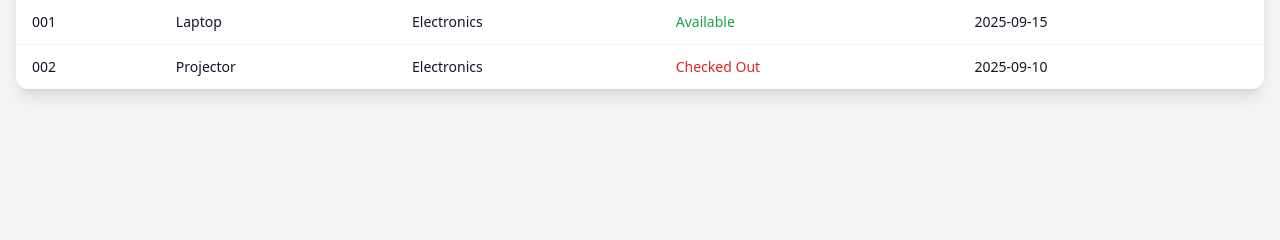
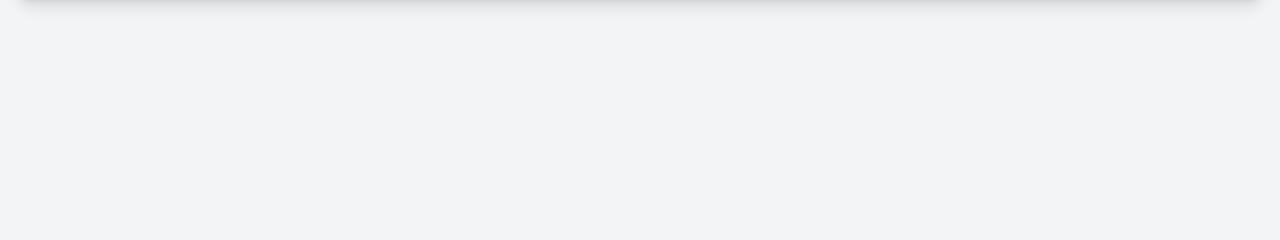
Before and after one commit to rpcovington2/AssetTracker, a Python web app: template web/templates/Dashboard.html in a window 1280 px wide. Shown: the part 190-430 px from the top of the page. Run offline with Jinja, Linux system fonts and the light colour scheme; the template is opened without the code that fills it, so the values that code supplies are empty; some libraries are stand-ins or nearby versions.

Commit message:
updated dashboard

```diff
--- a/web/templates/Dashboard.html
+++ b/web/templates/Dashboard.html
@@ -3,8 +3,8 @@
 <head>
   <meta charset="UTF-8" />
   <meta name="viewport" content="width=device-width, initial-scale=1.0" />
-  <title>Asset Tracker (NFC Reader)</title>
-  <!-- Tailwind CSS CDN -->
+  <title>Asset Tracker</title>
+  <!-- Tailwind CSS -->
   <script src="https://cdn.tailwindcss.com"></script>
 </head>
 <body class="bg-gray-100 text-gray-900">
@@ -38,37 +38,47 @@
           </tr>
         </thead>
         <tbody id="assetTable" class="divide-y divide-gray-100">
-          <!-- Example row (replace with DB data loop in backend) -->
-          <tr class="hover:bg-blue-50">
-            <td class="px-4 py-3">001</td>
-            <td class="px-4 py-3">Laptop</td>
-            <td class="px-4 py-3">Electronics</td>
-            <td class="px-4 py-3 text-green-600 font-medium">Available</td>
-            <td class="px-4 py-3">2025-09-15</td>
-          </tr>
-          <tr class="hover:bg-blue-50">
-            <td class="px-4 py-3">002</td>
-            <td class="px-4 py-3">Projector</td>
-            <td class="px-4 py-3">Electronics</td>
-            <td class="px-4 py-3 text-red-600 font-medium">Checked Out</td>
-            <td class="px-4 py-3">2025-09-10</td>
-          </tr>
+          <!-- Filled dynamically -->
         </tbody>
       </table>
     </div>
   </main>
 
-  <!-- Small JS for filtering -->
+  <!-- JS: Load JSON from API and render -->
   <script>
+    async function loadAssets() {
+      const response = await fetch("{{ url_for('api_assets') }}");
+      const assets = await response.json();
+      const tableBody = document.getElementById("assetTable");
+      tableBody.innerHTML = ""; // clear before inserting
+
+      assets.forEach(asset => {
+        const row = document.createElement("tr");
+        row.classList.add("hover:bg-blue-50");
+        row.innerHTML = `
+          <td class="px-4 py-3">${asset.id}</td>
+          <td class="px-4 py-3">${asset.name}</td>
+          <td class="px-4 py-3">${asset.category}</td>
+          <td class="px-4 py-3 ${asset.status === 'Available' ? 'text-green-600 font-medium' : 'text-red-600 font-medium'}">
+            ${asset.status}
+          </td>
+          <td class="px-4 py-3">${asset.last_updated}</td>
+        `;
+        tableBody.appendChild(row);
+      });
+    }
+
+    // Search filter
     const searchBox = document.getElementById('searchBox');
-    const tableRows = document.querySelectorAll('#assetTable tr');
-
     searchBox.addEventListener('keyup', function() {
       const query = this.value.toLowerCase();
-      tableRows.forEach(row => {
+      document.querySelectorAll('#assetTable tr').forEach(row => {
         row.style.display = row.innerText.toLowerCase().includes(query) ? '' : 'none';
       });
     });
+
+    // Load on page start
+    loadAssets();
   </script>
 </body>
 </html>
```
